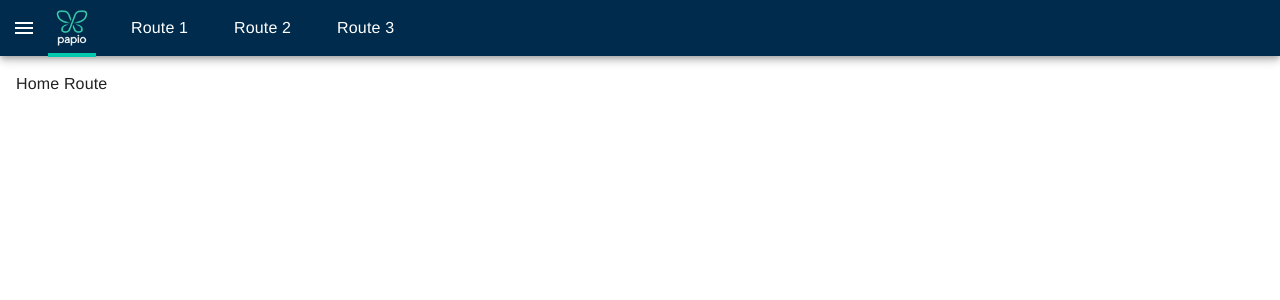
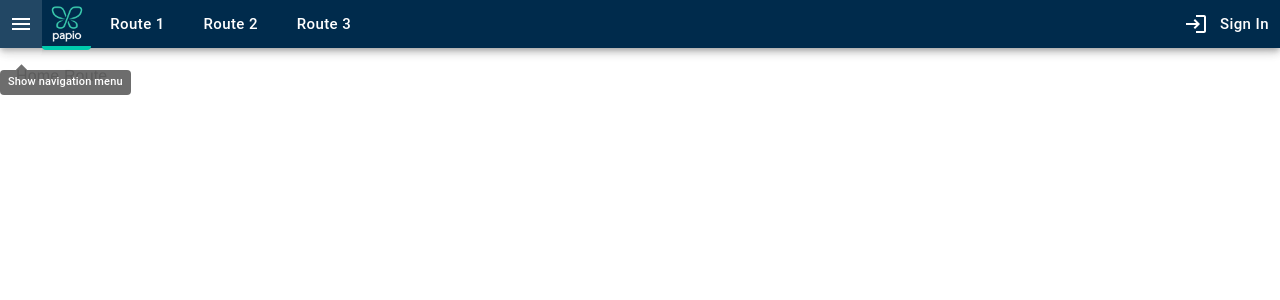
Before and after one commit to papiocloudsoftware/cra-template, a React (Create React App) app in the folder template/: page / in a window 1280 px wide. Shown: the top 300 px of the page. Built offline with nearby package versions, Linux system fonts and the light colour scheme; what miragejs would draw is missing.

Commit message:
Converted header actions to buttons, added placeholder for sign in action

```diff
--- a/template.json
+++ b/template.json
@@ -16,6 +16,7 @@
       "@testing-library/jest-dom": "^5.16.5",
       "@testing-library/react": "^13.4.0",
       "@testing-library/user-event": "^14.4.3",
+      "@types/color": "^3.0.3",
       "@types/jest": "^29.2.6",
       "@types/lodash": "^4.14.191",
       "@types/node": "^16.18.11",
@@ -44,6 +45,7 @@
       "@mui/material": "^5.11.5",
       "@mui/styles": "^5.11.2",
       "change-case": "^4.1.2",
+      "color": "^4.2.3",
       "jose": "^4.11.2",
       "lodash": "^4.17.21",
       "ol": "^7.2.2",
--- a/template/src/App.tsx
+++ b/template/src/App.tsx
@@ -20,7 +20,7 @@ const useStyles = makeStyles({
   appBar: {
     display: "flex !important",
     justifyContent: "center !important",
-    height: "56px !important",
+    height: "48px !important",
     zIndex: "2 !important"
   }
 });
--- /dev/null
+++ b/template/src/components/navigation/header-action.tsx
@@ -0,0 +1,37 @@
+import { Button, ButtonBase } from "@mui/material";
+import { makeStyles } from "@mui/styles";
+import React, { HTMLAttributes, PropsWithChildren } from "react";
+
+import { useClasses } from "../../hooks/use-classes";
+import { StyledTooltip } from "../styled/styled-tooltip";
+
+const useStyles = makeStyles({
+  action: {
+    display: "flex",
+    height: "100%",
+    alignItems: "center",
+    transition: "background-color 0.25s",
+    minWidth: "0 !important",
+    "&:hover": {
+      backgroundColor: "#ffffff22 !important"
+    },
+    whiteSpace: "nowrap"
+  }
+});
+
+/** Props to create a HeaderAction */
+export interface HeaderActionProps extends HTMLAttributes<HTMLElement> {
+  readonly description: string;
+}
+
+export function HeaderAction(props: PropsWithChildren<HeaderActionProps>) {
+  const styles = useStyles();
+  const classes = useClasses(props, styles.action);
+  return (
+    <StyledTooltip title={props.description}>
+      <Button size={"large"} {...props} className={classes} color={"inherit"}>
+        {props.children}
+      </Button>
+    </StyledTooltip>
+  );
+}
--- a/template/src/components/navigation/header.tsx
+++ b/template/src/components/navigation/header.tsx
@@ -7,16 +7,14 @@ import { useLocation } from "react-router-dom";
 import { RouteDetails } from "../../routes";
 import { ColorPalette } from "../../style/color-palete";
 import { SquareLogo } from "../logos";
-import { StyledTooltip } from "../styled/styled-tooltip";
+import { HeaderAction } from "./header-action";
 import { HomeLink } from "./links";
+import { UserManagement } from "./user-management";
 
 const useStyles = makeStyles({
   group: {
-    paddingLeft: "6px !important",
-    "& > *": {
-      marginLeft: "6px",
-      marginRight: "6px"
-    }
+    paddingLeft: "0px !important",
+    paddingRight: "0px !important"
   },
   toolbarNavigationItems: {
     display: "flex",
@@ -25,12 +23,13 @@ const useStyles = makeStyles({
     alignItems: "center"
   },
   toolbarUserItems: {
-    width: "100px",
+    display: "flex",
+    height: "100%",
     marginRight: 0,
     marginLeft: "auto"
   },
   menuIcon: {
-    color: "white",
+    color: "inherit",
     "&:hover": {
       cursor: "pointer"
     }
@@ -40,21 +39,16 @@ const useStyles = makeStyles({
     height: "48px"
   },
   route: {
-    display: "flex",
-    borderBottomStyle: "solid",
+    borderStyle: "solid !important",
     borderBottomWidth: "0px",
     borderBottomColor: ColorPalette.primaryColorLight,
-    borderTopStyle: "solid",
     borderTopWidth: "0px",
-    borderTopColor: `${ColorPalette.primaryColorLight}00`,
-    height: "calc(100% - 6px)",
+    borderTopColor: `${ColorPalette.primaryColorLight}00 !important`,
+    height: "calc(100% - 12px) !important",
     alignItems: "center",
     paddingTop: "4px",
     paddingBottom: "4px",
-    transition: "border 0.5s, background-color 0.25s",
-    "&:hover": {
-      backgroundColor: "#ffffff33"
-    }
+    transition: "border 0.5s, background-color 0.25s !important"
   },
   activeRoute: {
     borderBottomWidth: "4px !important",
@@ -63,7 +57,6 @@ const useStyles = makeStyles({
   },
   routeLink: {
     display: "flex",
-    width: "100%",
     height: "100%",
     alignItems: "center"
   }
@@ -75,6 +68,7 @@ interface NavigationItemsProps {
 
 function NavigationItems(props: NavigationItemsProps) {
   const styles = useStyles();
+  const spacing = " ".repeat(2);
   return (
     <div className={styles.toolbarNavigationItems}>
       {Object.keys(RouteDetails)
@@ -86,13 +80,15 @@ function NavigationItems(props: NavigationItemsProps) {
             classes.push(styles.activeRoute);
           }
           return (
-            <div key={key} className={classes.join(" ")}>
+            <HeaderAction key={key} className={classes.join(" ")} description={routeDetail.Details}>
               <routeDetail.Link className={styles.routeLink}>
-                &nbsp;&nbsp;&nbsp;&nbsp;&nbsp;
-                {routeDetail.Text}
-                &nbsp;&nbsp;&nbsp;&nbsp;&nbsp;
+                <span style={{ whiteSpace: "pre-wrap" }}>
+                  {spacing}
+                  {routeDetail.Text}
+                  {spacing}
+                </span>
               </routeDetail.Link>
-            </div>
+            </HeaderAction>
           );
         })}
     </div>
@@ -123,16 +119,25 @@ export function Header(props: HeaderProps) {
 
   return (
     <Toolbar className={styles.group}>
-      <StyledTooltip title={props.menuVisible ? "Hide navigation menu" : "Show navigation menu"}>
-        <MenuIcon className={styles.menuIcon} onClick={props.toggleMenu} />
-      </StyledTooltip>
-      <div className={homeLinkClasses.join(" ")}>
+      <HeaderAction
+        onClick={props.toggleMenu}
+        description={props.menuVisible ? "Hide navigation menu" : "Show navigation menu"}
+      >
+        <MenuIcon className={styles.menuIcon} />
+      </HeaderAction>
+      <HeaderAction
+        className={homeLinkClasses.join(" ")}
+        description={RouteDetails.Home.Details}
+        style={{ paddingLeft: "4px", paddingRight: "4px" }}
+      >
         <HomeLink className={styles.routeLink}>
           <SquareLogo className={styles.logo} />
         </HomeLink>
+      </HeaderAction>
+      <NavigationItems activeRoute={activeRouteKey} />
+      <div className={styles.toolbarUserItems}>
+        <UserManagement />
       </div>
-      <NavigationItems activeRoute={activeRouteKey} />
-      <div className={styles.toolbarUserItems}></div>
     </Toolbar>
   );
 }
--- a/template/src/components/navigation/links/signin-link.tsx
+++ b/template/src/components/navigation/links/signin-link.tsx
@@ -1,14 +1,5 @@
 import React, { AnchorHTMLAttributes, PropsWithChildren } from "react";
 
-import { useClasses } from "../../../hooks/use-classes";
-import { useStyles } from "../../../hooks/use-styles";
-
 export function SignInLink(props: PropsWithChildren<AnchorHTMLAttributes<HTMLAnchorElement>>) {
-  const styles = useStyles();
-  const className = useClasses(props, styles.link);
-  return (
-    <a {...props} className={className}>
-      {props.children}
-    </a>
-  );
+  return <a {...props}>{props.children}</a>;
 }
--- /dev/null
+++ b/template/src/components/navigation/user-management.tsx
@@ -0,0 +1,22 @@
+import { Login } from "@mui/icons-material";
+import React from "react";
+
+import { useCurrentUser } from "../../hooks/use-current-user";
+import { HeaderAction } from "./header-action";
+import { SignInLink } from "./links";
+
+/** Props to create UserManagement */
+export interface UserManagementProps {}
+
+export function UserManagement(props: UserManagementProps) {
+  const currentUser = useCurrentUser();
+  if (!currentUser?.userData) {
+    return (
+      <HeaderAction description={"Sign in to begin"}>
+        <Login style={{ marginRight: "12px" }} />
+        Sign In
+      </HeaderAction>
+    );
+  }
+  return <>?</>;
+}
--- a/template/src/components/styled/styled-link.tsx
+++ b/template/src/components/styled/styled-link.tsx
@@ -1,8 +1,18 @@
+import { makeStyles } from "@mui/styles";
 import React from "react";
 import { Link, LinkProps } from "react-router-dom";
 
 import { useClasses } from "../../hooks/use-classes";
-import { useStyles } from "../../hooks/use-styles";
+
+export const useStyles = makeStyles({
+  link: {
+    color: "inherit",
+    textDecoration: "none",
+    "&:hover": {
+      cursor: "pointer"
+    }
+  }
+});
 
 export function StyledLink(props: LinkProps) {
   const styles = useStyles();
--- a/template/src/components/styled/styled-tooltip.tsx
+++ b/template/src/components/styled/styled-tooltip.tsx
@@ -5,7 +5,7 @@ import { PropsWithChildren } from "react";
 
 export function StyledTooltip(props: PropsWithChildren<TooltipProps>) {
   return (
-    <Tooltip enterDelay={500} {...props}>
+    <Tooltip arrow enterDelay={500} enterNextDelay={500} {...props}>
       {props.children}
     </Tooltip>
   );
--- a/template/src/hooks/use-classes.ts
+++ b/template/src/hooks/use-classes.ts
@@ -1,5 +1,5 @@
 /**
- * Combines the className from the the properties passed in with the classes passed into the function to create a
+ * Combines the className from the properties passed in with the classes passed into the function to create a
  * new className property with all combined classes
  *
  * @param props
--- a/template/src/style/theme.ts
+++ b/template/src/style/theme.ts
@@ -13,5 +13,10 @@ export const appTheme = createTheme({
       primary: ColorPalette.primaryColorDark,
       secondary: ColorPalette.white
     }
+  },
+  typography: {
+    button: {
+      textTransform: "none"
+    }
   }
 });
```
Also changed, not shown: 1 other file (tests, documents, lock files or other folders).
